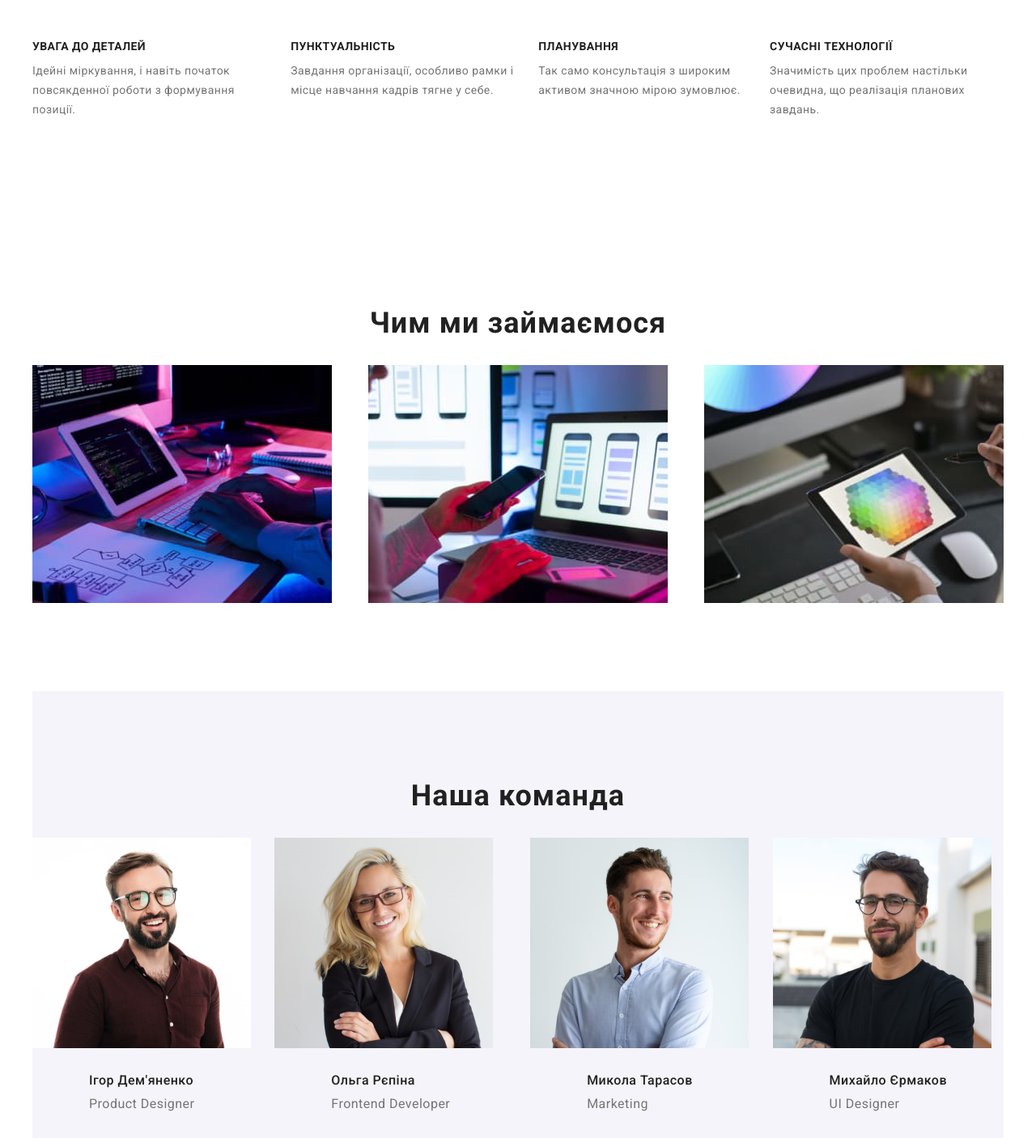
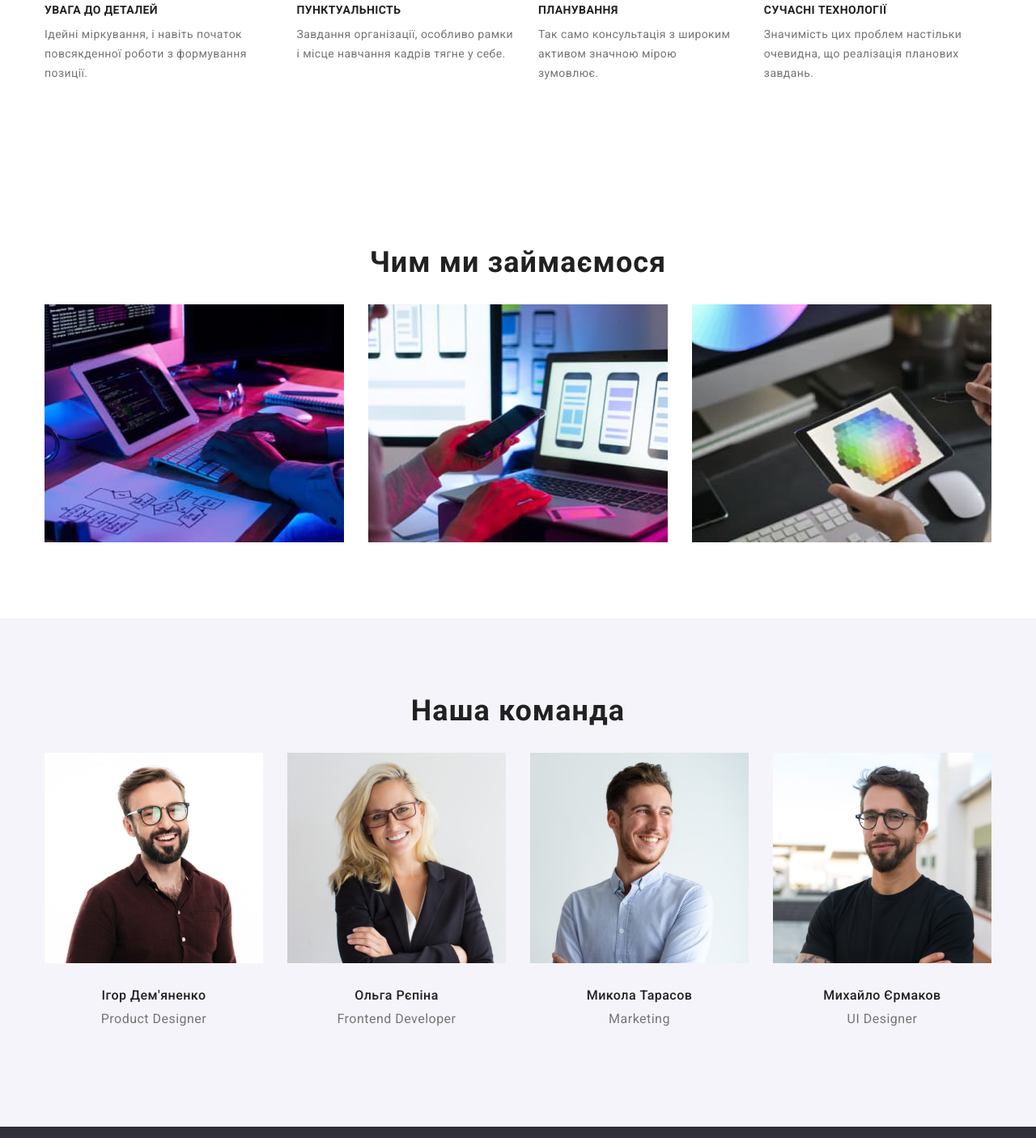
Before and after one commit to Dzhaman-Nazarii/goit-markup-hw-03, a plain HTML site: page index.html in a window 1280 px wide. Shown: the part 771-2177 px from the top of the page at 81% size. Drawn offline with nearby package versions, Linux system fonts and the light colour scheme.

Commit message:
more fixed mistakes

```diff
--- a/css/style.css
+++ b/css/style.css
@@ -42,7 +42,7 @@ img {
 
 .container {
 	width: 1200px;
-	padding: 15px 0;
+	padding: 0 15px;
 	margin: 0 auto;
 }
 
@@ -131,6 +131,8 @@ img {
 .button {
 	display: block;
 	margin: 0 auto;
+	margin-right: 8[x];
+	padding: 6px 22px;
 	font-family: 'Roboto';
 	height: 50px;
 	width: 216px;
@@ -210,8 +212,6 @@ img {
 }
 
 .features {
-	width: 1200px;
-	margin: 0 auto;
 	padding: 94px 0;
 }
 
@@ -246,8 +246,6 @@ img {
 }
 
 .benefits {
-	width: 1200px;
-	margin: 0 auto;
 	padding: 94px 0;
 }
 
@@ -257,8 +255,6 @@ img {
 }
 
 .our-team {
-	width: 1200px;
-	margin: 0 auto;
 	padding: 94px 0;
 	background: var(--color-button);
 }
@@ -326,6 +322,7 @@ img {
 }
 
 .header-card {
+	margin-bottom: 4px;
 	font-weight: 700;
 	font-size: 18px;
 	line-height: 2;
@@ -338,6 +335,7 @@ img {
 	line-height: 1.875;
 	color: var(--color-paragraph);
 	letter-spacing: 0.03em;
+	margin: 0 auto;
 }
 
 .portfolio-color {
@@ -369,12 +367,14 @@ img {
 }
 
 .our-team-card {
-	padding: 30px 70px;
+	text-align: center;
+	padding: 30px 0;
+	text-align: center;
 }
 
 .header-person {
 	margin: 0;
-	padding-bottom: 10px;
+	margin-bottom: 10px;
 }
 
 .position-person {
@@ -394,14 +394,13 @@ img {
 }
 
 .portfolio-container {
-	width: 1200px;
-	margin: 0 auto;
 	padding: 94px 0
 }
 
 .portfolio-menu {
 	display: flex;
-	justify-content: center
+	justify-content: center;
+	padding-bottom: 50px;
 }
 
 .menu-item {
```
